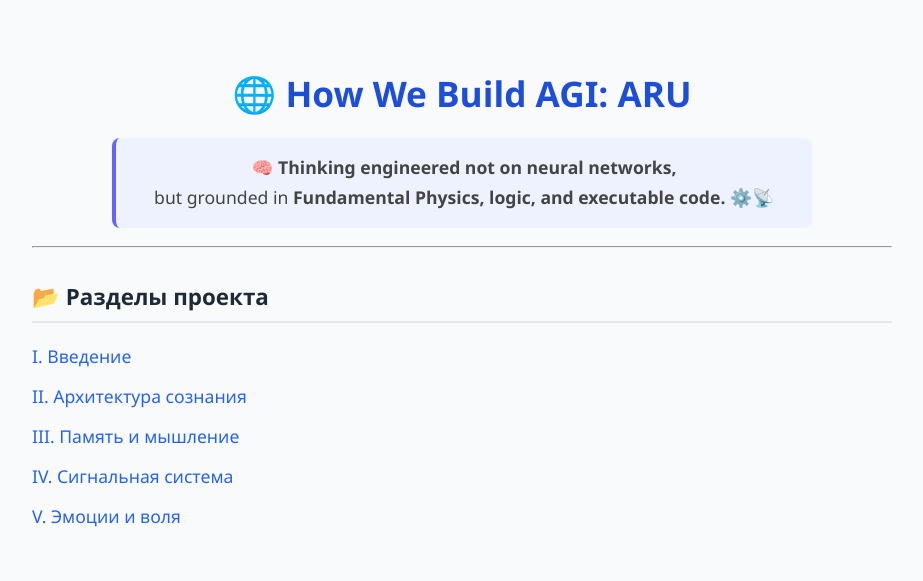
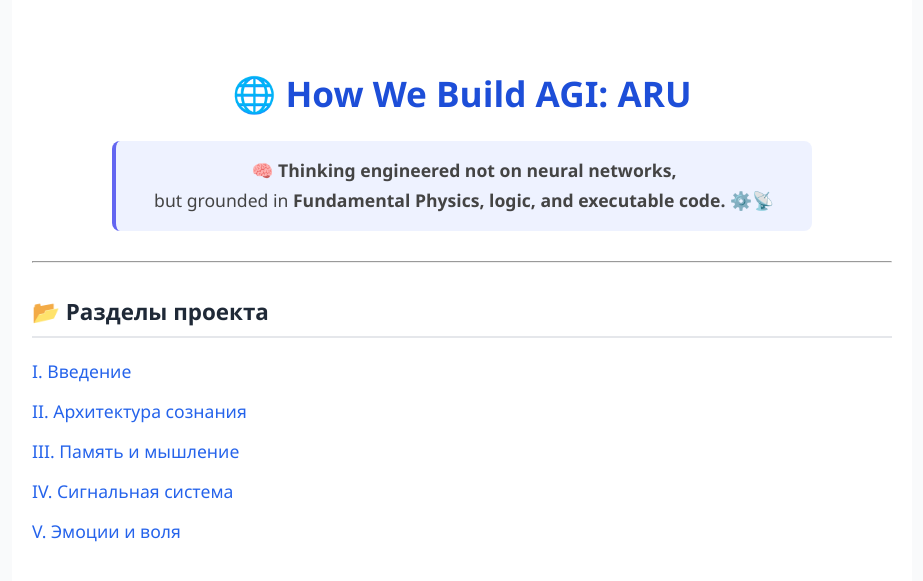
Before and after one commit to Mukhameds/How-we-build-AGI-ARU, a Jekyll site: the page built from index.md, in a window 1280 px wide. Shown: the top 581 px of the page, without its empty margins (178-1101 px from the left). Built offline with Jekyll 4.4.1, drawn with Linux system fonts in a browser that asks for light colours.

Commit message:
Update styles.css

```diff
--- a/assets/styles.css
+++ b/assets/styles.css
@@ -1,20 +1,24 @@
-/* Центрирование и чистый фон */
 body {
+  margin: 0;
+  padding: 0;
+  background-color: #f9fafb;
   font-family: 'Segoe UI', sans-serif;
-  background-color: #f9fafb;
   color: #1f1f1f;
   line-height: 1.7;
+}
+
+main.container {
+  max-width: 900px;
   padding: 40px 20px;
-  max-width: 900px;
-  margin: auto;
-  box-sizing: border-box;
+  margin: 0 auto;
+  background: #ffffff;
 }
 
 /* Заголовки */
 h1 {
   color: #1d4ed8;
   font-size: 2.2rem;
-  margin-bottom: 0.2em;
+  margin-bottom: 0.5em;
   text-align: center;
 }
 
@@ -37,8 +41,7 @@ h2.section-header {
   border-radius: 8px;
   text-align: center;
   max-width: 700px;
-  margin-left: auto;
-  margin-right: auto;
+  margin: 15px auto 30px auto;
 }
 
 /* Список ссылок */
```
